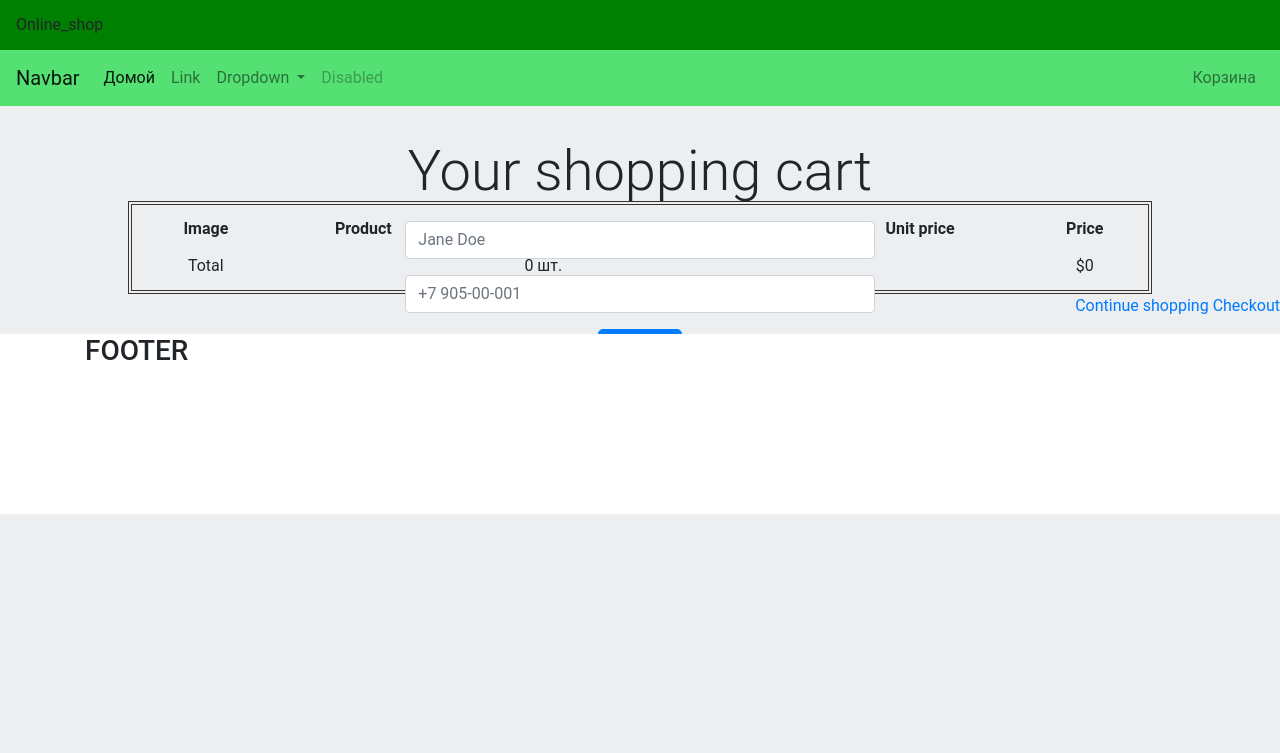
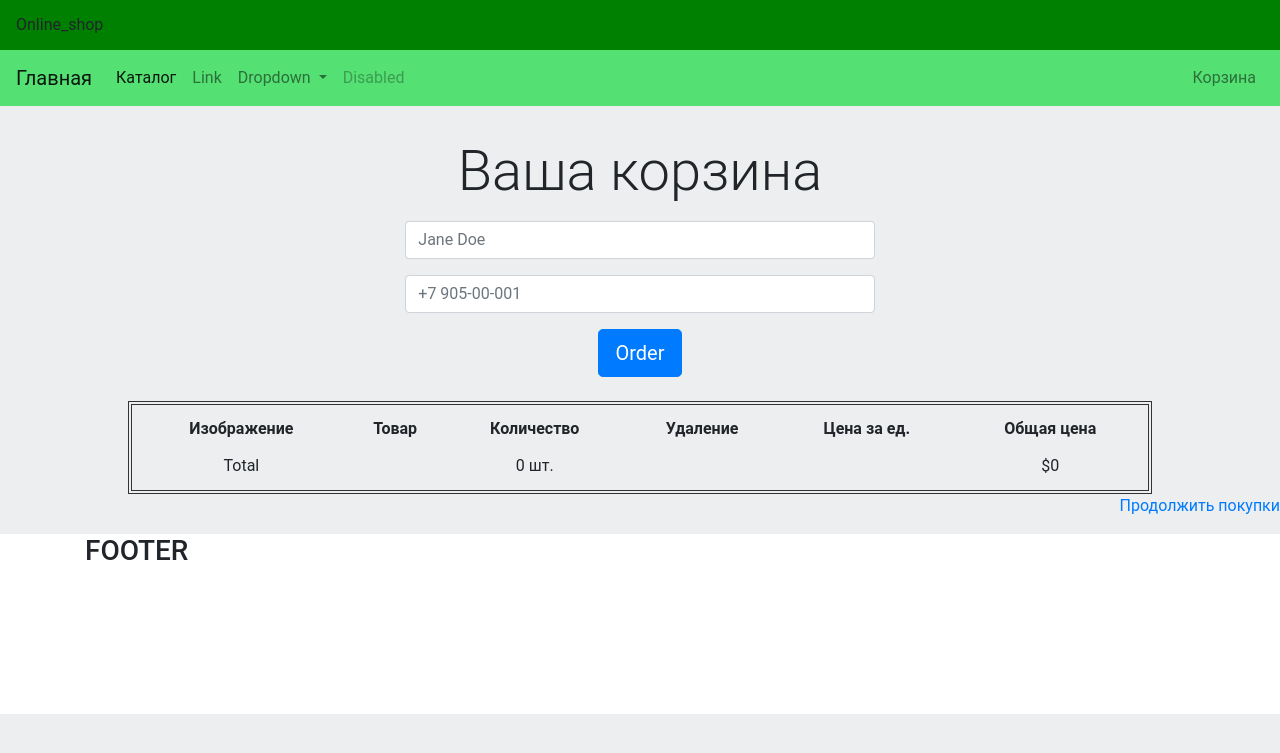
Before and after one commit to RK800-51/online_shop, a Django app: page /cart/ in a window 1280 px wide. Shown: the top 753 px of the page. Run offline with Django 4.2, Linux system fonts and the light colour scheme; some libraries are stand-ins or nearby versions.

Commit message:
last commit

```diff
--- a/cart/cart.py
+++ b/cart/cart.py
@@ -16,7 +16,7 @@ class Cart:
             cart = self.session[settings.CART_SESSION_ID] = {}
         self.cart = cart
 
-    def add(self, product, quantity):
+    def add(self, product, quantity=1):
         # add product to cart or update its quantity
         product_id = str(product.id)
         if product_id not in self.cart:
--- a/cart/views.py
+++ b/cart/views.py
@@ -1,15 +1,16 @@
+from django.contrib.auth.models import User
 from django.shortcuts import render, redirect, get_object_or_404
 from django.views.decorators.http import require_POST
 from products.models import Product, ProductImage
-from cart.models import CartModel
 from .cart import Cart
 from .forms import CartAddProductForm, CheckoutForm
+from orders.models import Order, ProductInOrder
 from django.http import HttpResponse, HttpResponseRedirect
-from django.urls import reverse
+
 
 
 @require_POST
-def cart_add(request, product_id):
+def cart_add(request, product_id:int):
     cart = Cart(request)
     product = get_object_or_404(Product, id=product_id)
     form = CartAddProductForm(request.POST)
@@ -17,6 +18,7 @@ def cart_add(request, product_id):
         cd = form.cleaned_data
         cart.add(product=product,
                   quantity=cd['quantity'])
+    print(cart.cart.keys())
     return redirect('cart:cart_detail')
 
 def cart_remove(request, product_id):
@@ -35,8 +37,25 @@ def checkout(request):
     form = CheckoutForm(request.POST)
     if request.POST:
         print(request.POST)
+        print(cart.cart.keys())
         if form.is_valid():
-            print('yes')
+            data = request.POST
+            phone = data['phone']
+            name = data['name']
+            user, created = User.objects.get_or_create(username=phone,
+                                              first_name=name)
+            order = Order.objects.create(user=user, customer_name=name,
+                                         customer_phone=phone, status_id=1)
+            for product in cart:
+                item = ProductInOrder.objects.create(order=order,
+                                                     session_key=session_key,
+                                                     product_id=product['product_id'],
+                                                     nmb=product['quantity'],
+                                                     price_per_item=product['product_price'],
+                                                     total_price=product['total_price'])
+
+
         else:
             print('no')
-        return render(request, 'cart/detail.html', locals())
+        cart.clear()
+        return render(request, 'cart/checkout.html', locals())
--- a/landing/templates/landing/navbar.html
+++ b/landing/templates/landing/navbar.html
@@ -3,7 +3,7 @@
 </nav>
 
 <nav class="navbar navbar-expand-lg navbar-light" style="background-color: #55e073;">
-  <a class="navbar-brand" href="#">Navbar</a>
+  <a class="navbar-brand" href="/">Главная</a>
   <button class="navbar-toggler" type="button" data-toggle="collapse" data-target="#navbarSupportedContent" aria-controls="navbarSupportedContent" aria-expanded="false" aria-label="Toggle navigation">
     <span class="navbar-toggler-icon"></span>
   </button>
@@ -11,7 +11,7 @@
   <div class="collapse navbar-collapse" id="navbarSupportedContent">
     <ul class="navbar-nav mr-auto">
       <li class="nav-item active">
-        <a class="nav-link" href="/">Домой <span class="sr-only">(current)</span></a>
+        <a class="nav-link" href="{% url 'product_list' %}">Каталог <span class="sr-only">(current)</span></a>
       </li>
       <li class="nav-item">
         <a class="nav-link" href="#">Link</a>
--- a/landing/views.py
+++ b/landing/views.py
@@ -2,6 +2,7 @@ from django.shortcuts import render
 from datetime import datetime
 from .forms import SubscribeForm
 from products.models import Product, ProductImage
+from cart.forms import CartAddProductForm
 
 # Create your views here.
 
@@ -14,6 +15,7 @@ def landing(request):
 
 
 def home(request):
+    cart_product_form = CartAddProductForm()
     products_images = ProductImage.objects.filter(is_active=True, is_main=True, product__is_active=True)
     products_images_phones = products_images.filter(product__category__id=1)
     product_images_laptops = products_images.filter(product__category__id=2)
--- a/orders/models.py
+++ b/orders/models.py
@@ -1,3 +1,4 @@
+from django.contrib.auth.models import User
 from django.db import models
 from products.models import Product
 from django.db.models.signals import post_save
@@ -16,6 +17,7 @@ class Status(models.Model):
         verbose_name_plural = 'Статусы заказа'
 
 class Order(models.Model):
+    user = models.ForeignKey(User, blank=True, default=None, on_delete=models.CASCADE, null=True)
     total_amount = models.DecimalField(max_digits=10, decimal_places=2, default=0)  # total price for all products in order
     customer_name = models.CharField(max_length=64, blank=True, null=True, default=None)
     customer_email = models.EmailField(blank=True, null=True, default=None)
@@ -37,6 +39,7 @@ class Order(models.Model):
 
 class ProductInOrder(models.Model):
     order = models.ForeignKey(Order, on_delete=models.CASCADE, blank=True, null=True, default=None)
+    session_key = models.CharField(max_length=128, blank=True, null=True, default=None)
     product = models.ForeignKey(Product, on_delete=models.CASCADE, blank=True, null=True, default=None)
     nmb = models.IntegerField(default=1)
     price_per_item = models.DecimalField(max_digits=10, decimal_places=2, default=0)
--- a/static/static_dev/css/style.css
+++ b/static/static_dev/css/style.css
@@ -88,10 +88,22 @@ html, body {
     width: 80%;
     margin: auto;
     text-align: center;
-    margin-top: -200px;
 
 }
 
 #cart-table {
-    margin-top: -50px;
+    padding-top: -10px;
 }
+
+#checkout {
+    margin-left: 23%; /* Отступ слева */
+    width: 53%; /* Ширина слоя */
+    padding: 10px; /* Поля вокруг текста */
+    margin-bottom: 20%;
+}
+
+#btn-continue {
+    position: absolute;
+    bottom: 500px;
+    left: 700px !important;
+}
--- a/templates/cart/detail.html
+++ b/templates/cart/detail.html
@@ -1,13 +1,13 @@
 {% extends 'base.html' %}
 {% load static %}
 {% block title %}
-    Your shopping cart
+    Ваша корзина
 {% endblock %}
 {% block content %}
 <div>
 
-    <div class="user-form col-xl-5 col-lg-6 col-md-8 col-sm-10 mx-auto text-center form p-4">
-                    <h3 class="display-4 py-2 text-truncate">Your shopping cart</h3>
+    <div class="user-form col-xl-5 col-lg-6 col-md-8 col-sm-10 mx-auto text-center form p-4" id="order-form">
+                    <h3 class="display-4 py-2 text-truncate">Ваша корзина</h3>
                     <div class="px-2">
                         <form action="{% url 'cart:checkout' %}" class="justify-content-center" method="post"> {% csrf_token %}
                             <div class="form-group">
@@ -33,12 +33,12 @@
 
             <thead>
             <tr>
-                <th>Image</th>
-                <th>Product</th>
-                <th>Quantity</th>
-                <th>Remove</th>
-                <th>Unit price</th>
-                <th>Price</th>
+                <th>Изображение</th>
+                <th>Товар</th>
+                <th>Количество</th>
+                <th>Удаление</th>
+                <th>Цена за ед.</th>
+                <th>Общая цена</th>
             </tr>
             </thead>
             <tbody>
@@ -74,11 +74,9 @@
             </tbody>
         </table>
         <p class="text-right">
-            <a href="{% url 'product_list' %}" class="button light">Continue shopping</a>
-            <a href="#" class="button">Checkout</a>
+            <a href="{% url 'product_list' %}" class="button light">Продолжить покупки</a>
+
         </p>
     </div>
 </div>
 {% endblock %}
-
-<input type="text" class="form-control" name="{{ name }}" placeholder="Jane Doe">
```
Also changed, not shown: landing/templates/landing/product_item.html (+10 -5 lines), templates/cart/checkout.html (added, +17 -0 lines), db.sqlite3, orders/migrations/0004_order_user.py (added), orders/migrations/0005_productinorder_session_key.py (added).
